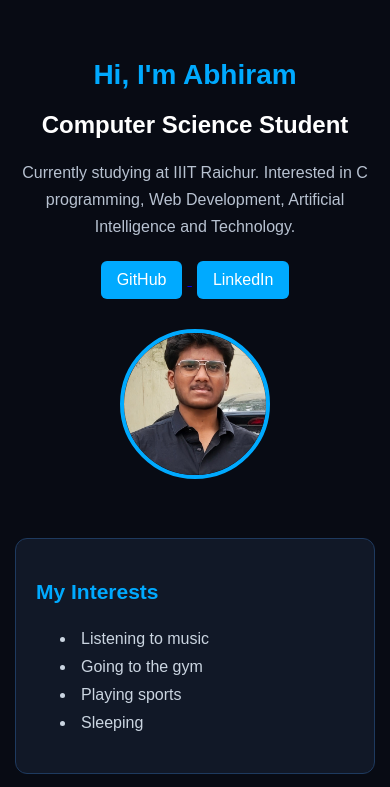
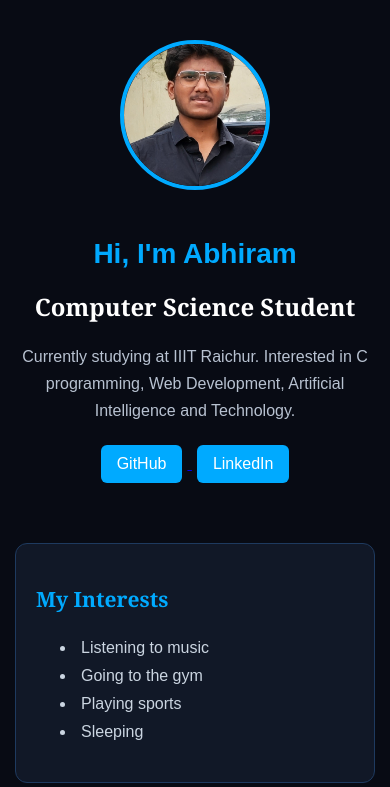
Before and after one commit to vabhiram09/Abhiram_Portfolio, a plain HTML site: page index.html in a window 390 px wide. Shown: the top 787 px of the page. Drawn offline with Linux system fonts and the light colour scheme.

Commit message:
Refactor CSS for improved styling and responsiveness

```diff
--- a/style.css
+++ b/style.css
@@ -1,7 +1,3 @@
-
-/* =========================
-   GENERAL WEBSITE STYLING
-========================= */
 
 * {
     box-sizing: border-box;
@@ -18,11 +14,6 @@ body {
     margin: 0;
     padding: 0;
 }
-
-
-/* =========================
-   HERO SECTION
-========================= */
 
 .hero {
     display: flex;
@@ -44,6 +35,7 @@ body {
 
 .hero-text h2 {
     color: white;
+    font-family: Georgia, serif;
 }
 
 .hero-text p {
@@ -51,11 +43,6 @@ body {
     font-size: 18px;
     line-height: 1.7;
 }
-
-
-/* =========================
-   PROFILE IMAGE
-========================= */
 
 .hero-image img {
     width: 280px;
@@ -69,11 +56,6 @@ body {
 .hero-image img:hover {
     transform: scale(1.04);
 }
-
-
-/* =========================
-   HERO BUTTONS
-========================= */
 
 .hero-text button {
     background-color: #00aaff;
@@ -90,11 +72,6 @@ body {
 .hero-text button:hover {
     background-color: #0077cc;
 }
-
-
-/* =========================
-   SECTION CARDS
-========================= */
 
 .section {
     background-color: #111827;
@@ -113,6 +90,7 @@ body {
 .section h3 {
     color: #00aaff;
     font-size: 24px;
+    font-family: Georgia, serif;
 }
 
 .section p {
@@ -120,20 +98,10 @@ body {
     line-height: 1.7;
 }
 
-
-/* =========================
-   LISTS
-========================= */
-
 .section li {
     color: #cbd5e1;
     padding: 5px;
 }
-
-
-/* =========================
-   EDUCATION TABLE
-========================= */
 
 .table-container {
     width: 100%;
@@ -161,11 +129,6 @@ td {
     color: #cbd5e1;
 }
 
-
-/* =========================
-   SECTION BUTTONS
-========================= */
-
 .section button {
     background-color: #00aaff;
     color: white;
@@ -181,21 +144,11 @@ td {
     background-color: #0077cc;
 }
 
-
-/* =========================
-   GOOGLE MAPS IFRAME
-========================= */
-
 iframe {
     max-width: 100%;
     border: 0;
     border-radius: 8px;
 }
-
-
-/* =========================
-   FOOTER
-========================= */
 
 footer {
     text-align: center;
@@ -207,17 +160,9 @@ footer {
     font-size: 14px;
 }
 
-
-/* =========================
-   MOBILE RESPONSIVE DESIGN
-========================= */
-
 @media screen and (max-width: 768px) {
 
-    /* Hero layout */
-
     .hero {
-        display: flex;
         flex-direction: column-reverse;
         align-items: center;
         justify-content: center;
@@ -227,18 +172,10 @@ footer {
         gap: 25px;
     }
 
-    /* Profile image appears above text */
-
-    .hero-image {
-        order: -1;
-    }
-
     .hero-image img {
         width: 180px;
         height: 180px;
     }
-
-    /* Introduction */
 
     .hero-text {
         width: 100%;
@@ -253,8 +190,6 @@ footer {
         font-size: 16px;
     }
 
-    /* Section cards */
-
     .section {
         margin: 15px;
         padding: 20px;
@@ -264,31 +199,19 @@ footer {
         font-size: 21px;
     }
 
-    /* Table */
-
     .table-container table {
         min-width: 500px;
     }
-
-    /* College map */
 
     iframe {
         width: 100%;
         height: 250px;
     }
 
-    /* Footer */
-
     footer {
         padding: 20px 10px;
     }
-
 }
-
-
-/* =========================
-   SMALL MOBILE SCREENS
-========================= */
 
 @media screen and (max-width: 400px) {
 
@@ -305,5 +228,4 @@ footer {
         padding: 10px 16px;
         margin: 5px;
     }
-
 }
```
